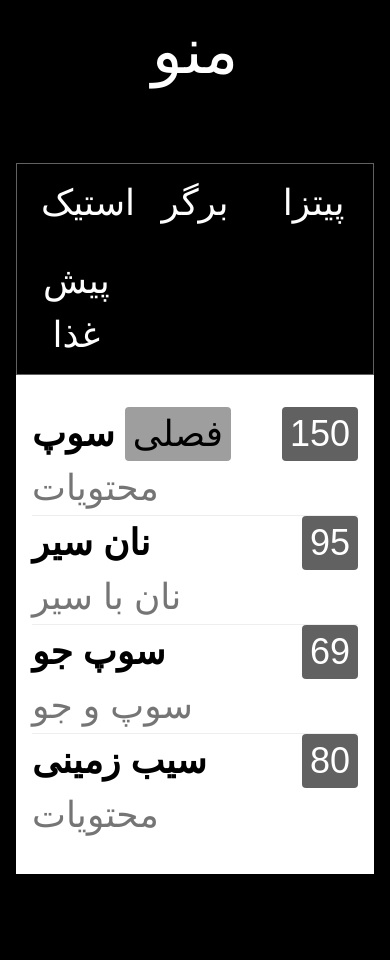
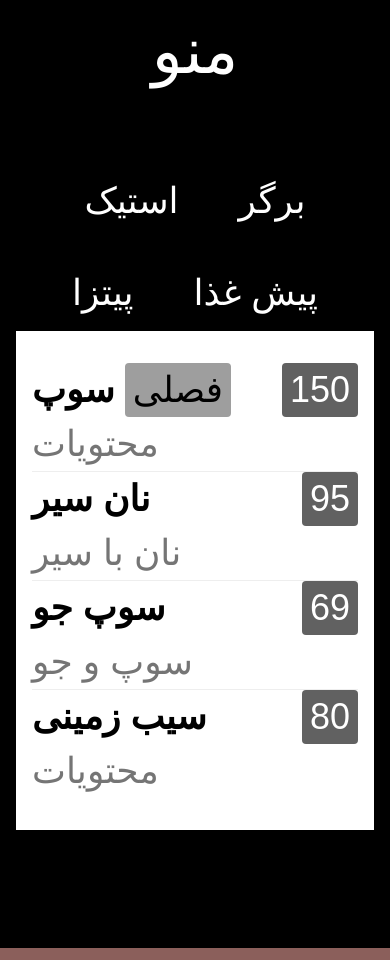
Before and after one commit to aliyamanii/deep-menu, a website: page index.html in a window 390 px wide. Shown: the part 905-1865 px from the top of the page. Drawn offline with nearby package versions, Linux system fonts and the light colour scheme; a web font is replaced by a local one.

Commit message:
[ fix ] responsive menu

```diff
--- a/index.html
+++ b/index.html
@@ -158,32 +158,48 @@
     <div class="w3-container w3-black w3-padding-64 w3-xxlarge" id="menu">
       <div class="w3-content">
         <h1 class="w3-center w3-jumbo" style="margin-bottom: 64px">منو</h1>
-        <div class="w3-row w3-center w3-border w3-border-dark-grey">
+        <div class="flex flex-wrap justify-center gap-4 md:gap-8">
           <a
             href="javascript:void(0)"
             onclick="openMenu(event, 'Steak');"
-            id="myLink"
+            class="menu-link"
           >
-            <div class="w3-col s4 tablink w3-padding-large w3-hover-red">
+            <div
+              class="tablink px-6 py-3 md:px-10 md:py-4 w-full md:w-auto hover:bg-red-500 transition-all duration-300"
+            >
               استیک
             </div>
           </a>
           <a
             href="javascript:void(0)"
             onclick="openMenu(event, 'Burger');"
-            id="myLink"
+            class="menu-link"
           >
-            <div class="w3-col s4 tablink w3-padding-large w3-hover-red">
+            <div
+              class="tablink px-6 py-3 md:px-10 md:py-4 w-full md:w-auto hover:bg-red-500 transition-all duration-300"
+            >
               برگر
             </div>
           </a>
-          <a href="javascript:void(0)" onclick="openMenu(event, 'Pizza');">
-            <div class="w3-col s4 tablink w3-padding-large w3-hover-red">
+          <a
+            href="javascript:void(0)"
+            onclick="openMenu(event, 'Pizza');"
+            class="menu-link"
+          >
+            <div
+              class="tablink px-6 py-3 md:px-10 md:py-4 w-full md:w-auto hover:bg-red-500 transition-all duration-300"
+            >
               پیتزا
             </div>
           </a>
-          <a href="javascript:void(0)" onclick="openMenu(event, 'Starter');">
-            <div class="w3-col s4 tablink w3-padding-large w3-hover-red">
+          <a
+            href="javascript:void(0)"
+            onclick="openMenu(event, 'Starter');"
+            class="menu-link"
+          >
+            <div
+              class="tablink px-6 py-3 md:px-10 md:py-4 w-full md:w-auto hover:bg-red-500 transition-all duration-300"
+            >
               پیش غذا
             </div>
           </a>
```
Also changed, not shown: output.css.
